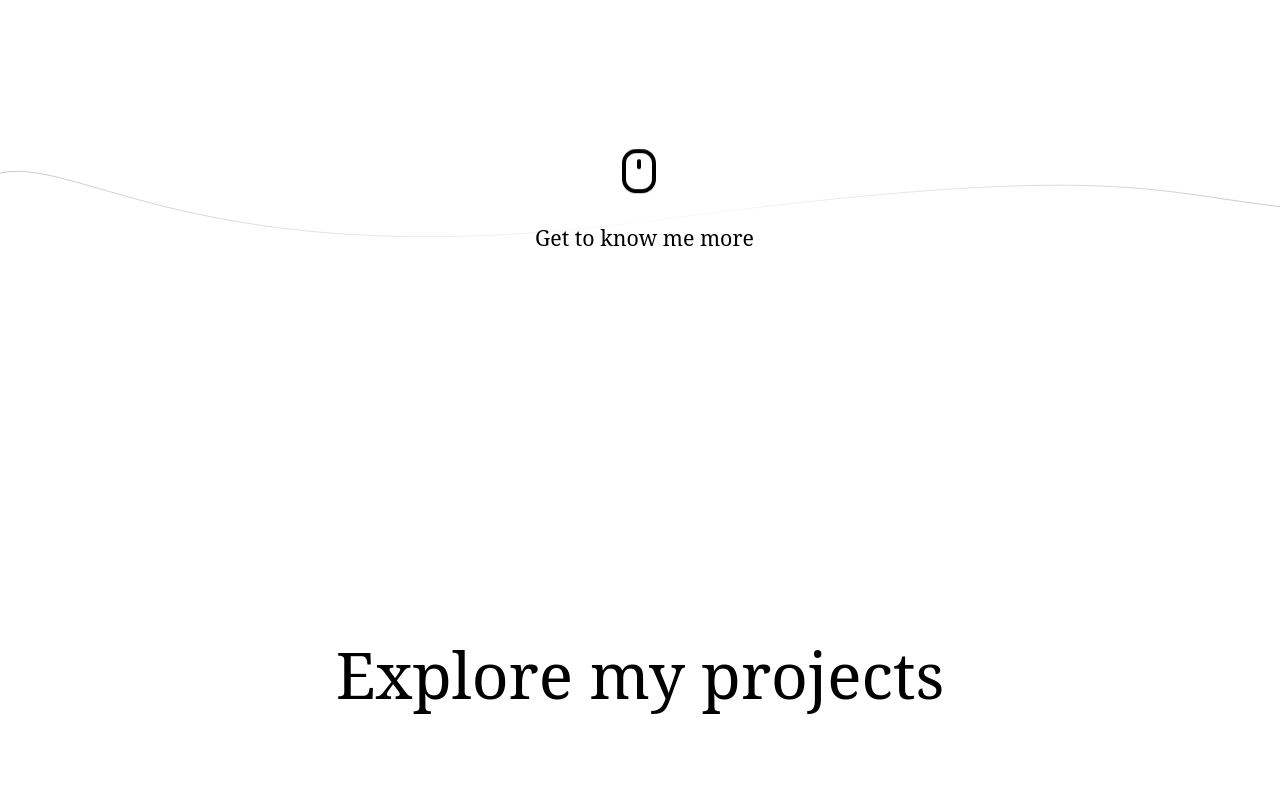
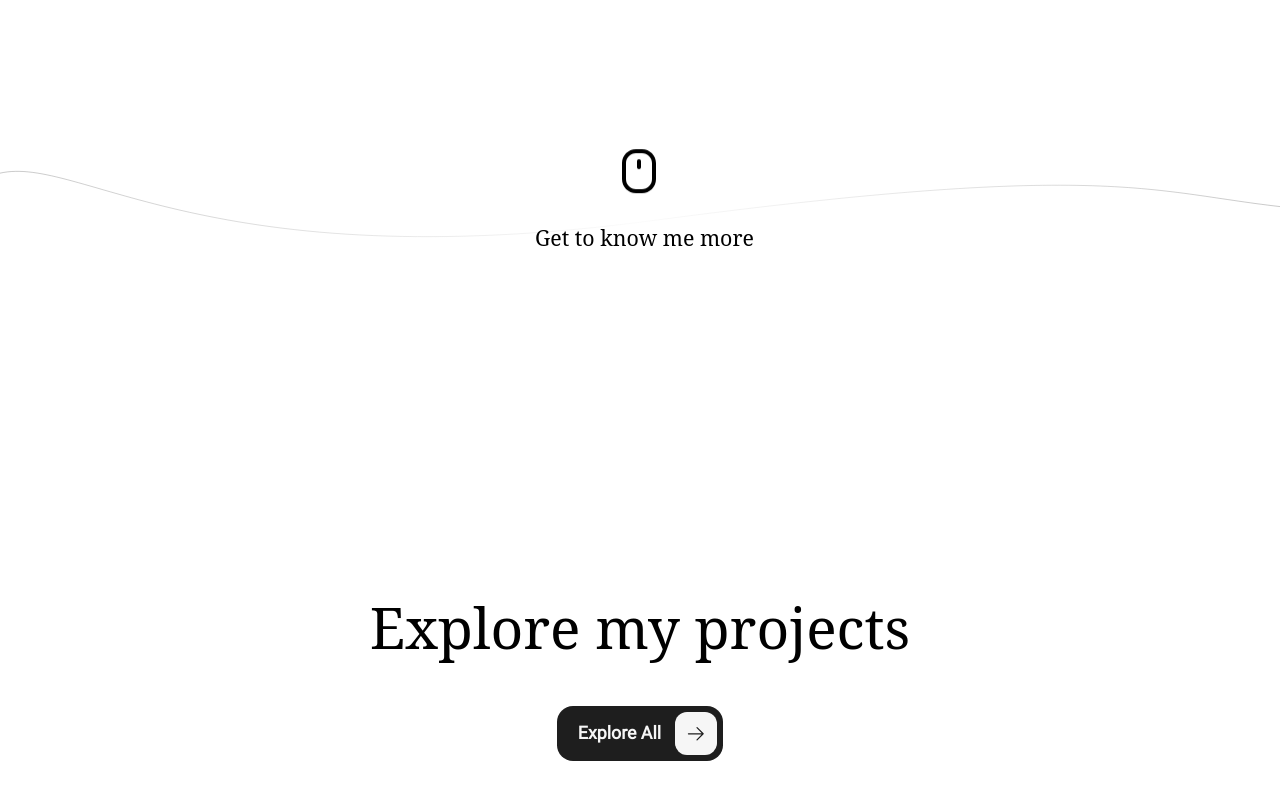
Before and after one commit to Mostafa229Gh/siuiux-portfolio, a React (Create React App) app: page / in a window 1280 px wide. Shown: the part 525-1324 px from the top of the page. Built offline with nearby package versions, Linux system fonts and the light colour scheme.

Commit message:
add changes on pageTwo

```diff
--- a/src/PageTwo.css
+++ b/src/PageTwo.css
@@ -1,28 +1,63 @@
+@font-face {
+  font-family: "Roboto";
+  src: local("Roboto"), url("../public/font/Roboto-Regular.ttf") format("ttf");
+}
+
 .container {
-    background: linear-gradient(252.21deg ,#FFFFFF 100.34% , #DFDFDF 0%);
-
-    /* background: linear-gradient(210deg,
-            rgba(223, 223, 223, 1) 0%,
-            rgba(255, 255, 255, 1) 100%); */
+  background: linear-gradient(252.21deg, #ffffff 100.34%, #dfdfdf 0%);
   display: flex;
   justify-content: center;
   align-items: center;
   flex-direction: column;
   height: 100vh;
-
 }
-.Explore{
-
-
+.Explore {
   width: 80vw;
   height: 20vh;
   display: flex;
-    font-display: column;
+  flex-direction: column;
   align-items: center;
   justify-content: center;
   gap: 5vh;
 }
-.header{
-    font-size: 4rem;
+.header {
   font-family: "Noto Serif";
+  font-size: clamp(2.5rem, 4.44vw, 5rem);
+  font-weight: 400;
+  line-height: 6.05vw;
 }
+.expAllButton {
+  display: flex;
+  align-items: center;
+  justify-content: space-between;
+  width: 13vw;
+  height: 100px;
+  color: #f6f6f6;
+  background-color: #1e1e1e;
+  padding: 6px 6px 6px 21px;
+  border-radius: 16px;
+
+}
+.expAllButton > p {
+  font-family: "Roboto";
+  font-weight: 600;
+  font-size: 1.39vw;
+  line-height: 1.94vw;
+  text-align: center;
+  transition: opacity 300ms ease-in;
+}
+
+.arrowButton {
+  display: flex;
+  align-items: center;
+  color: #1e1e1e;
+  background-color: #f6f6f6;
+  width: 3.33vw;
+  height: 3.33vw;
+  padding: 11.5px 12px 11.5px 11px;
+  border-radius: 12px;
+}
+
+.expAllButton:hover p {
+  opacity: 0;
+}
--- a/src/PageTwo.js
+++ b/src/PageTwo.js
@@ -1,17 +1,31 @@
-import './PageTwo.css';
-import circles from './asset/circles.png';
+import "./PageTwo.css";
+// import circles from './asset/circles.png';
 
-export default function PageTwo(){
-    return(
-        <div className='container'>
-            <div className='Explore'>
-                <h1 className='header'>
-                    Explore my projects
-                </h1>
-                <></>
-
-            </div>
-
+export default function PageTwo() {
+  return (
+    <div className="container">
+      <div className="Explore">
+        <h1 className="header">Explore my projects</h1>
+        <div className="expAllButton">
+          <p>Explore All</p>
+          <div className="arrowButton">
+            <svg
+              xmlns="http://www.w3.org/2000/svg"
+              fill="none"
+              viewBox="0 0 24 24"
+              strokeWidth={1.5}
+              stroke="currentColor"
+              className="size-6"
+            >
+              <path
+                strokeLinecap="round"
+                strokeLinejoin="round"
+                d="M13.5 4.5 21 12m0 0-7.5 7.5M21 12H3"
+              />
+            </svg>
+          </div>
         </div>
-    )
+      </div>
+    </div>
+  );
 }
```
Also changed, not shown: public/font/Roboto-Regular.ttf (added). Lines whose indentation alone changed are shown as unchanged.
